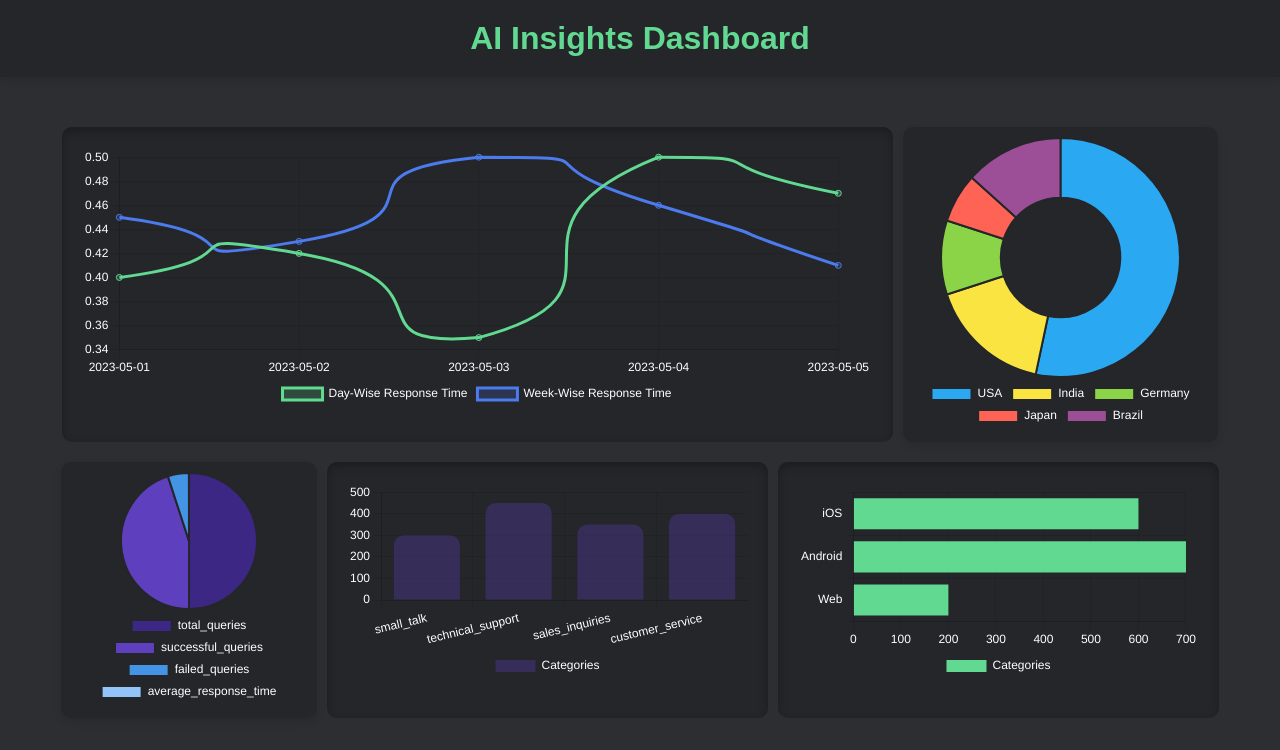
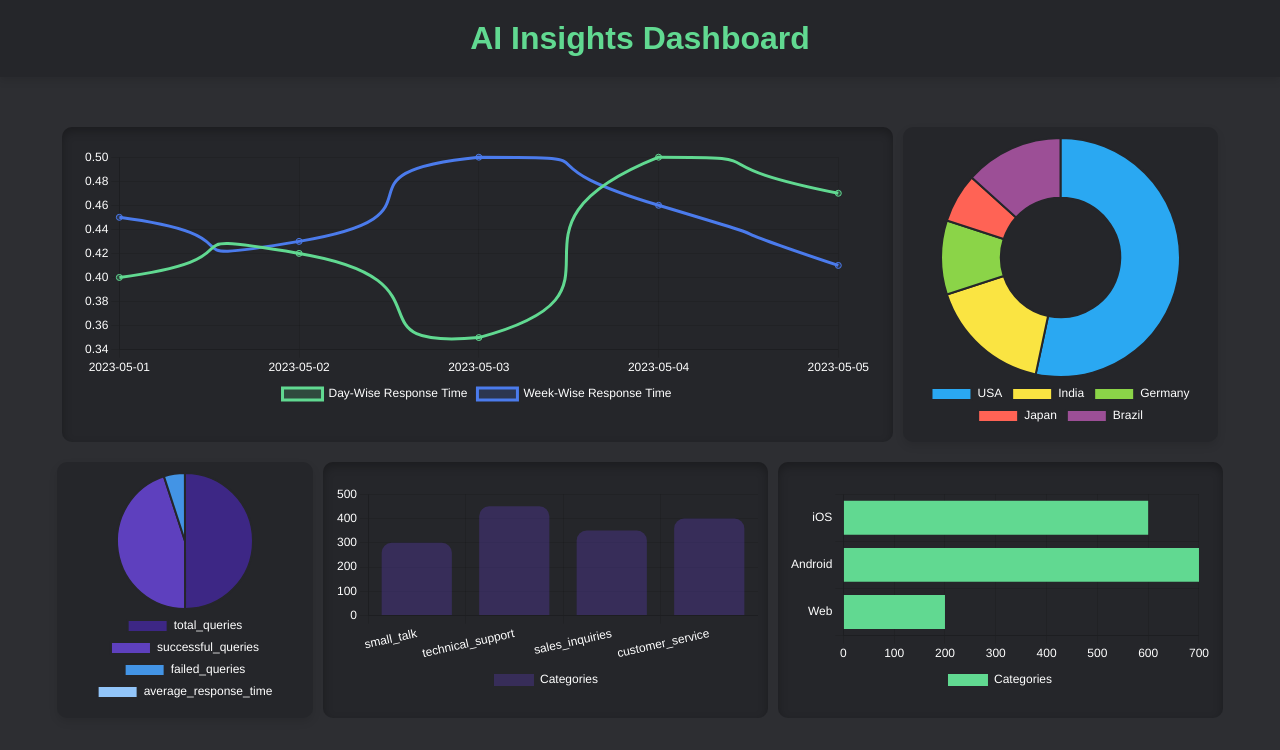
Before and after one commit to pruthviasolkar/AI-Insights-Dashboard, a React (Vite) app: page / in a window 1280 px wide. Shown: the top 750 px of the page. Built offline with nearby package versions, Linux system fonts and the light colour scheme.

Commit message:
first commit

```diff
--- a/src/components/charts/bar.css
+++ b/src/components/charts/bar.css
@@ -1,11 +1,13 @@
 .chart-container{
-     width: 34%;
+     width: 36%;
      background-color: var(--secondary-black);
-     padding: 20px;
+     padding: 10px;
      border-radius: 10px;
+     display: flex;
+     justify-content: center;
      box-shadow: inset 0 4px 10px rgba(0, 0, 0, 0.267);
 }
 .barmain{
     background-color: var(--secondary-black);
-
+    align-self: center;
 }
```
